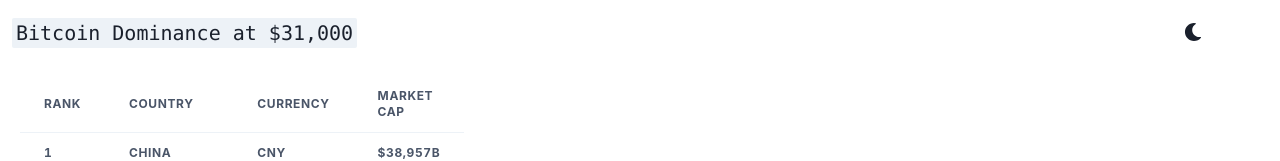
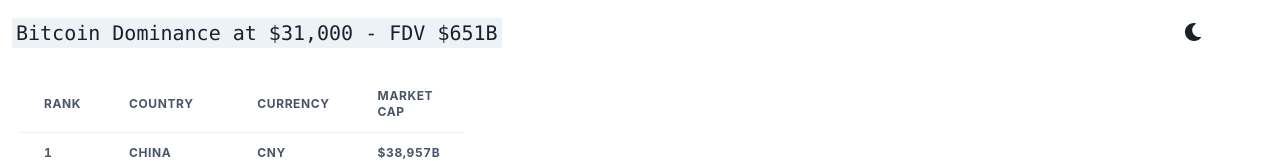
Before and after one commit to diyahir/Crypto-Domination-Map, a React (Create React App) app: page / in a window 1280 px wide. Shown: the top 161 px of the page. Built offline with nearby package versions, Linux system fonts and the light colour scheme.

Commit message:
Update Header.tsx

```diff
--- a/src/components/Header.tsx
+++ b/src/components/Header.tsx
@@ -1,11 +1,15 @@
 import { Code, HStack, Spacer, Text } from "@chakra-ui/react";
 import { ColorModeSwitcher } from "../ColorModeSwitcher";
+import { parseLargeNumber } from "../utils/formating";
 
 export const Header = () => {
+  const fdv = 31000 * 21e6;
   return (
     <HStack w="100%" pr={15}>
       <Text fontSize={"2xl"}>
-        <Code fontSize={"xl"}>Bitcoin Dominance at $31,000</Code>
+        <Code fontSize={"xl"}>
+          Bitcoin Dominance at $31,000 - FDV ${parseLargeNumber(fdv.toString())}
+        </Code>
       </Text>
       <Spacer />
       <ColorModeSwitcher justifySelf="flex-end" mr={"40px"} />
```
